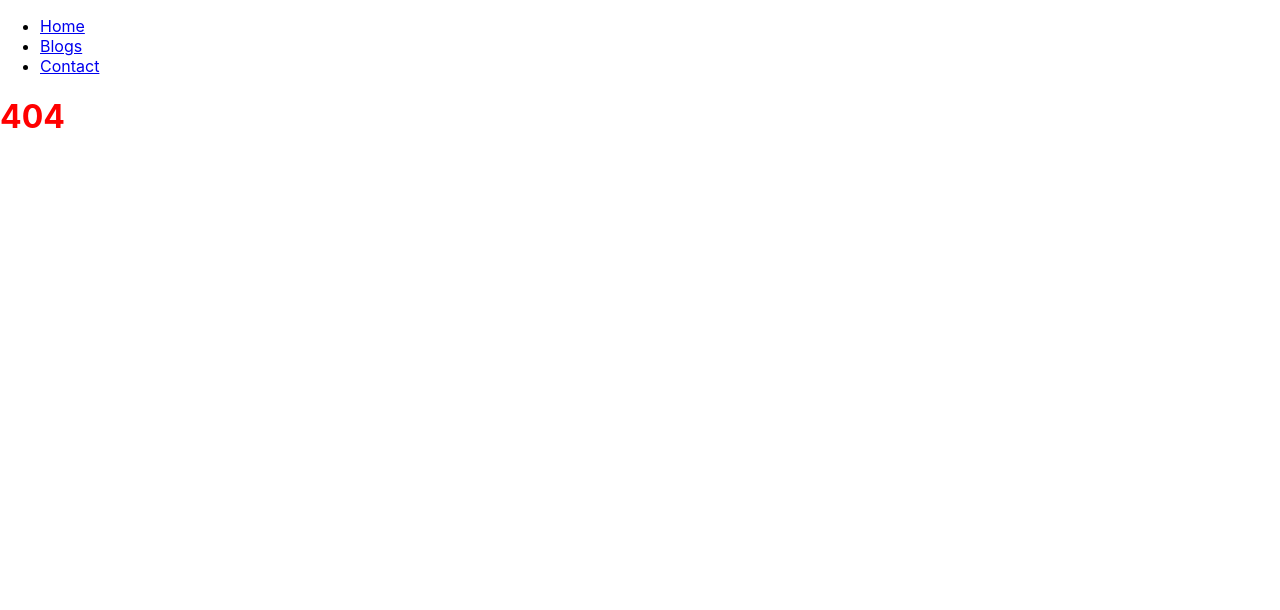
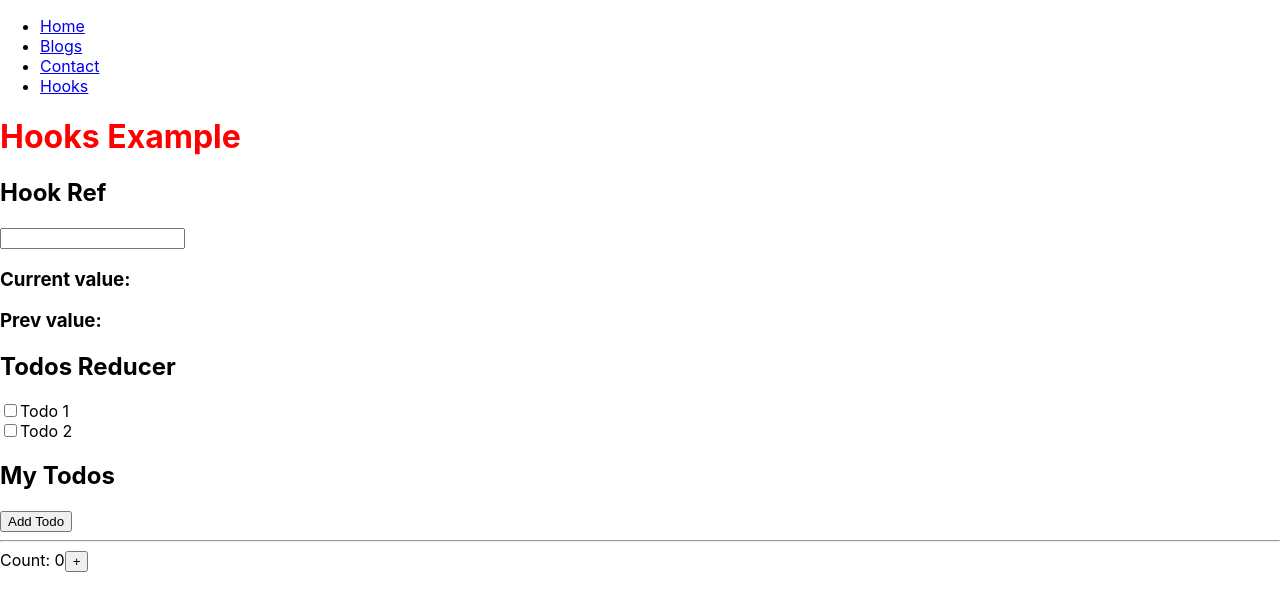
Before and after one commit to tailehuu/w3schools-react-tutorial, a React (Create React App) app: page /hooks in a window 1280 px wide. Before the commit this address had no page. Shown: the top 610 px of the page. Built offline with nearby package versions, Linux system fonts and the light colour scheme.

Commit message:
useCallback, useReducer and useRef callbacks

```diff
--- a/src/App.js
+++ b/src/App.js
@@ -4,6 +4,7 @@ import Layout from "./pages/Layout";
 import Home from "./pages/Home";
 import Blogs from "./pages/Blogs";
 import Contact from "./pages/Contact";
+import Hooks from "./pages/Hooks";
 import NoPage from "./pages/NoPage";
 
 
@@ -15,6 +16,7 @@ function App() {
           <Route index element={<Home />} />
           <Route path="blogs" element={<Blogs />} />
           <Route path="contact" element={<Contact />} />
+          <Route path="hooks" element={<Hooks />} />
           <Route path="*" element={<NoPage />} />
         </Route>
       </Routes>
--- /dev/null
+++ b/src/components/HookRef.js
@@ -0,0 +1,27 @@
+import {useEffect, useRef, useState} from "react";
+
+function HookRef() {
+  const [inputValue, setInputValue] = useState("")
+  const prevInputValue = useRef("")
+
+  useEffect(() => {
+    prevInputValue.current = inputValue
+  }, [inputValue])
+
+  return (
+    <>
+      <h2>Hook Ref</h2>
+
+      <input
+        type="text"
+        value={inputValue}
+        onChange={(e) => setInputValue(e.target.value)}
+      />
+
+      <h3>Current value: {inputValue}</h3>
+      <h3>Prev value: {prevInputValue.current}</h3>
+    </>
+  )
+}
+
+export default HookRef
--- /dev/null
+++ b/src/components/TodoCallback.js
@@ -0,0 +1,30 @@
+import TodoChildCallback from "./TodoChildCallback";
+import {useCallback, useState} from "react";
+
+const TodoCallback = () => {
+  console.log("render TodoCallback")
+
+  const [count, setCount] = useState(0)
+  const [todos, setTodos] = useState([])
+
+  const increase = () => {
+    setCount((c) => c + 1)
+  }
+
+  const addTodo = useCallback(() => {
+    setTodos((t) => [...t, "New Todo"])
+  }, [todos])
+
+  return (
+    <>
+      <TodoChildCallback todos={todos} addTodo={addTodo} />
+      <hr />
+      <div>
+        Count: {count}
+        <button onClick={increase}>+</button>
+      </div>
+    </>
+  )
+}
+
+export default TodoCallback
--- /dev/null
+++ b/src/components/TodoChildCallback.js
@@ -0,0 +1,17 @@
+import { memo } from "react";
+
+const TodoChildCallback = ({ todos, addTodo }) => {
+  console.log("render TodoChildCallback")
+
+  return (
+    <>
+      <h2>My Todos</h2>
+      {todos.map((todo, index) => {
+        return <p key={index}>{todo}</p>
+      })}
+      <button onClick={addTodo}>Add Todo</button>
+    </>
+  )
+}
+
+export default memo(TodoChildCallback)
--- a/src/components/Todos.js
+++ b/src/components/Todos.js
@@ -1,7 +1,7 @@
 import { memo } from "react";
 
 const Todos = ({ todos }) => {
-  console.log("child render")
+  console.log("render Todos")
   console.log(todos)
 
   return (
--- /dev/null
+++ b/src/components/TodosReducer.js
@@ -0,0 +1,54 @@
+import {useReducer} from "react";
+
+function TodosReducer() {
+  const initialTodos = [
+    {
+      id: 1,
+      title: "Todo 1",
+      complete: false
+    },
+    {
+      id: 2,
+      title: "Todo 2",
+      complete: false
+    }
+  ]
+
+  const reducer = (state, action) => {
+    switch (action.type) {
+      case "COMPLETE":
+        return state.map((todo) => {
+          if (todo.id === action.id) {
+            return { ...todo, complete: !todo.complete }
+          } else {
+            return todo
+          }
+        })
+      default:
+        return state
+    }
+  }
+
+  const [todos, dispatch] = useReducer(reducer, initialTodos)
+
+  const handleComplete = (todo) => {
+    dispatch({ type: "COMPLETE", id: todo.id })
+  }
+
+  return (
+    <>
+      <h2>Todos Reducer</h2>
+
+      {todos.map((todo) => (
+        <div key={todo.id}>
+          <label>
+            <input type="checkbox" checked={todo.complete} onChange={() => handleComplete(todo)} />
+            {todo.title}
+          </label>
+        </div>
+      ))}
+    </>
+  )
+}
+
+export default TodosReducer
--- /dev/null
+++ b/src/pages/Hooks.js
@@ -0,0 +1,19 @@
+import HookRef from "../components/HookRef";
+import TodosReducer from "../components/TodosReducer";
+import TodoCallback from "../components/TodoCallback";
+
+const Hooks = () => {
+  return (
+    <>
+      <h1>Hooks Example</h1>
+
+      <HookRef />
+
+      <TodosReducer />
+
+      <TodoCallback />
+    </>
+  )
+}
+
+export default Hooks
--- a/src/pages/Layout.js
+++ b/src/pages/Layout.js
@@ -13,6 +13,9 @@ const Layout = () => {
         <li>
           <Link to="/contact">Contact</Link>
         </li>
+        <li>
+          <Link to="/hooks">Hooks</Link>
+        </li>
       </ul>
 
       <Outlet />
```
